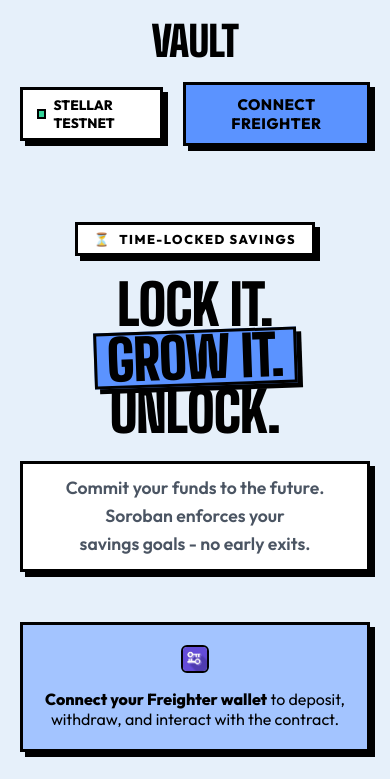
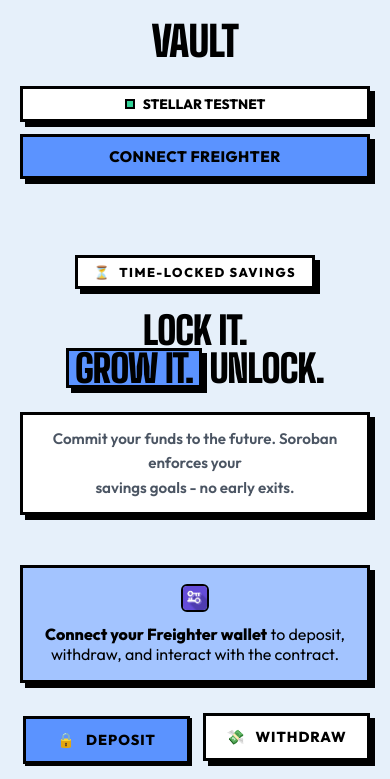
Before and after one commit to ranitpal77/TimeLockedSavings, a website built with Vite: page frontend/index.html in a window 390 px wide. Shown: the top 779 px of the page. Built offline with nearby package versions, Linux system fonts and the light colour scheme; a web font is replaced by a local one; what @stellar/stellar-sdk would draw is missing.

Commit message:
style: fix mobile responsiveness and inline-block wrapping for highlight text

```diff
--- a/frontend/style.css
+++ b/frontend/style.css
@@ -432,6 +432,7 @@
   font-size: 1.1rem;
   font-weight: 700;
   margin-bottom: 6px;
+  line-height: 1.8;
 }
 
 .info-text p:last-child {
@@ -439,13 +440,15 @@
 }
 
 .highlight-text {
+  display: inline-block;
   color: var(--text-main);
   font-family: var(--font-mono);
   font-weight: 800;
   background: var(--bg-surface);
-  padding: 2px 6px;
+  padding: 4px 8px;
   border: 2px solid #000000;
   box-shadow: 2px 2px 0px #000000;
+  margin-top: 4px;
 }
 
 /* ACTION BUTTONS */
@@ -654,34 +657,63 @@
 /* RESPONSIVE DESIGN */
 @media (max-width: 768px) {
   .hero-title {
-    font-size: 3.5rem;
+    font-size: 2.4rem;
+  }
+  .hero-title .highlight {
+    padding: 0 6px;
+    transform: rotate(0);
   }
   .navbar {
     flex-direction: column;
-    gap: 16px;
+    gap: 20px;
     padding: 16px 0;
+  }
+  .nav-actions {
+    flex-direction: column;
+    width: 100%;
+    gap: 12px;
+  }
+  .nav-actions button, .nav-actions .network-badge {
+    width: 100%;
+    justify-content: center;
   }
   .form-row {
     flex-direction: column;
     gap: 16px;
   }
   .hero-subtitle {
-    font-size: 1.1rem;
-    padding: 10px;
+    font-size: 0.95rem;
+    padding: 12px;
+  }
+  .tab-btn {
+    font-size: 0.9rem;
+    padding: 12px 0;
   }
   .tab-content {
-    padding: 20px;
+    padding: 20px 16px;
   }
   h2 {
-    font-size: 2rem;
+    font-size: 1.8rem;
   }
   .slider-header {
     flex-direction: column;
     align-items: flex-start;
     gap: 10px;
   }
-  .wallet-banner {
+  .wallet-banner, .info-box {
     flex-direction: column;
+    text-align: center;
+    padding: 16px;
+    gap: 12px;
+  }
+  .detail-row {
+    flex-direction: column;
+    align-items: flex-start;
+    gap: 8px;
+  }
+  .detail-value {
+    font-size: 0.85rem;
+    width: 100%;
     text-align: center;
   }
   .footer-links {
```
